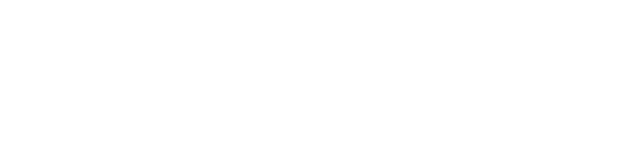
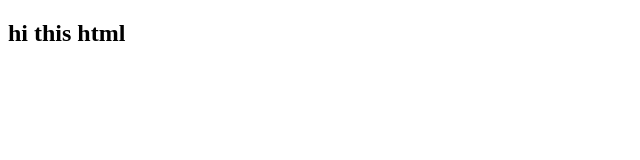
Before and after one commit to aashihere11/project, a plain HTML site: page index.html in a window 1280 px wide. Shown: the whole page, without its empty margins (0-640 px from the left). Drawn offline with Linux system fonts and the light colour scheme.

Commit message:
new h2 added

```diff
--- a/index.html
+++ b/index.html
@@ -6,6 +6,7 @@
     <title>sample code</title>
 </head>
 <body>
+    <h2> hi this html </h2>
 
 </body>
 </html>
```
